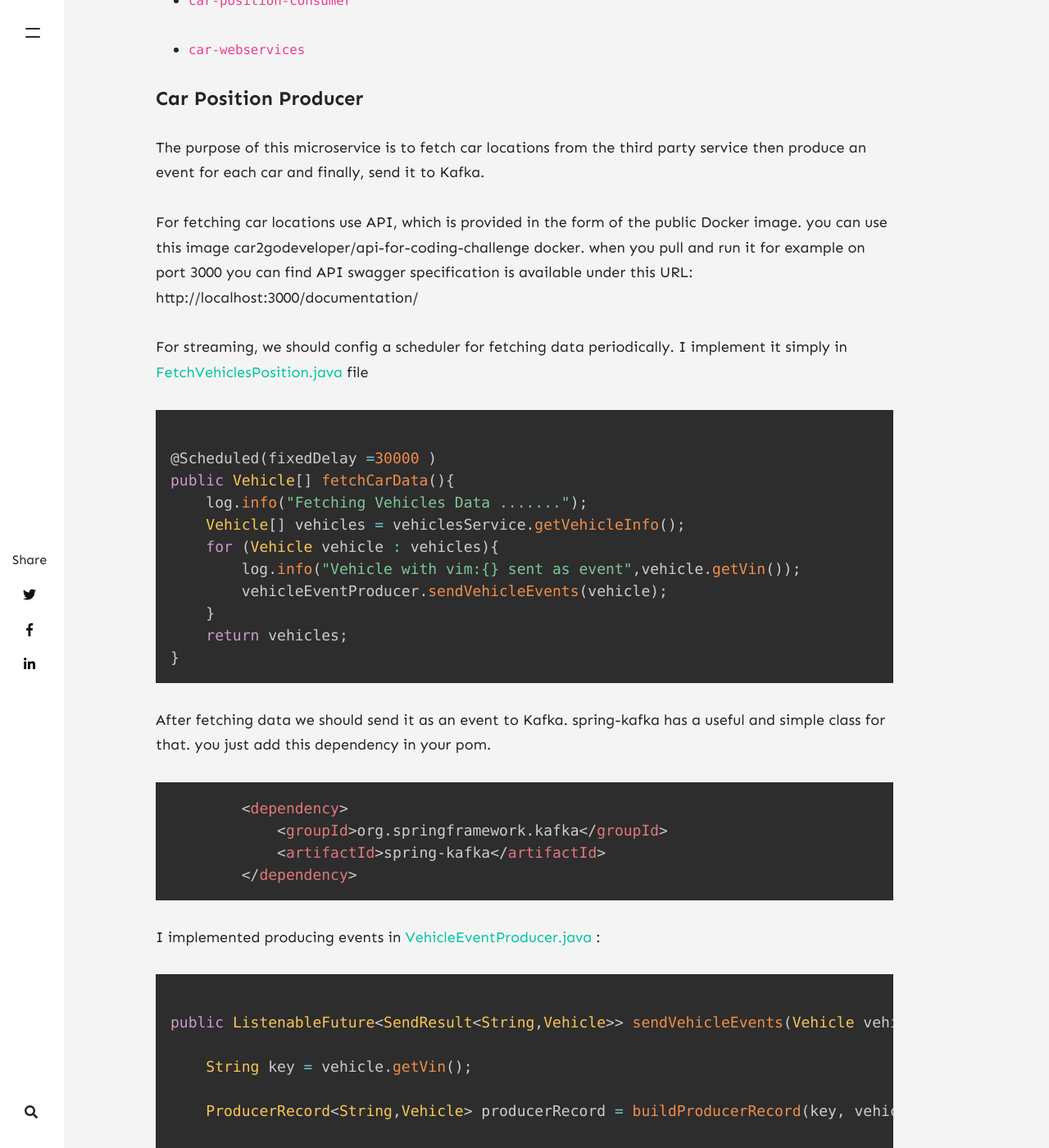
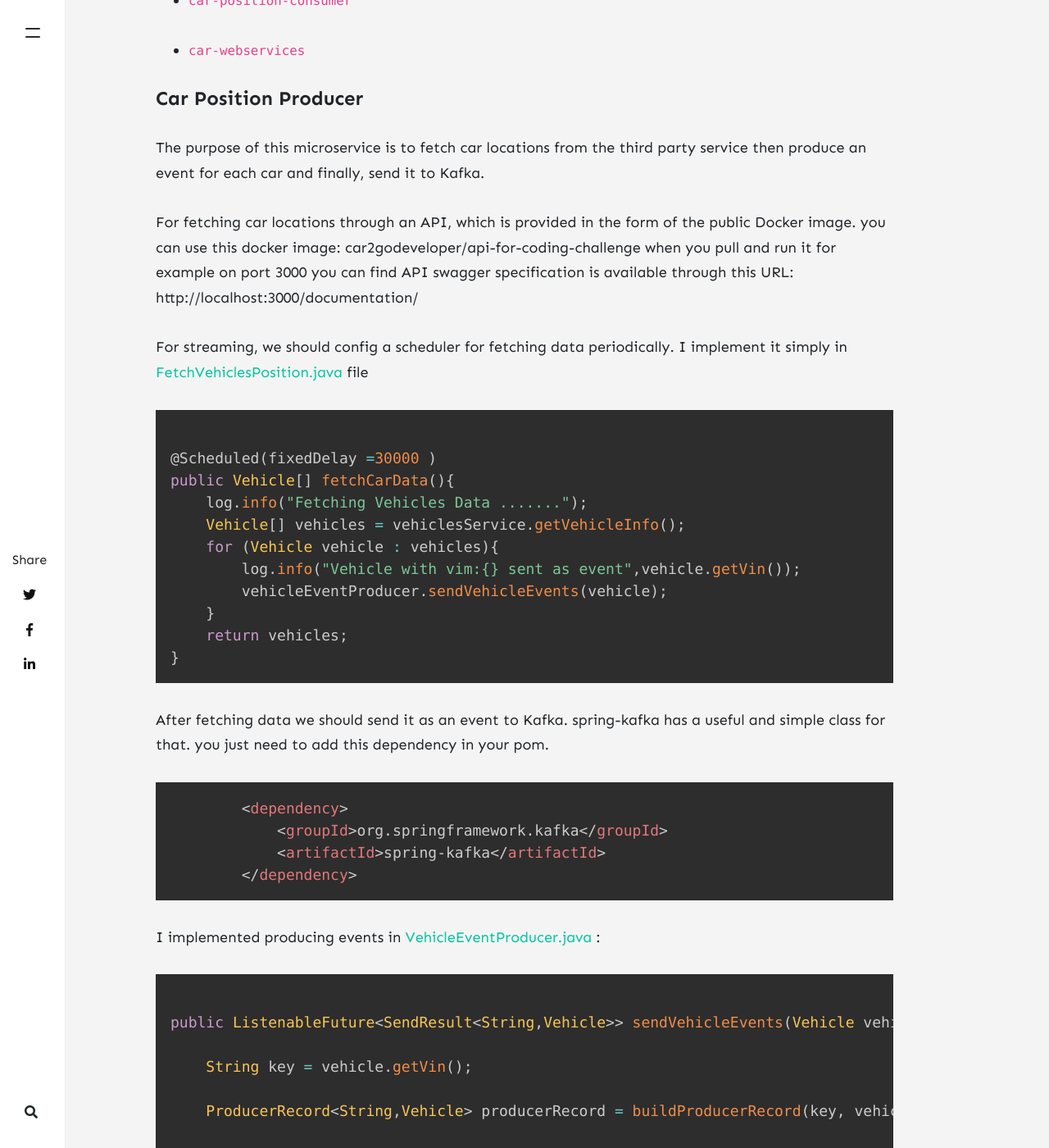
Before and after one commit to EhsanAsaDev/EhsanAsaDev.github.io, a Jekyll site: the page built from _posts/2021-03-17-How_to_use_Spring_and_Kafka_to_build_a_project_based_on_microservices_architecture.md, in a window 1280 px wide and 1400 px high, scrolled down 1892 px. Shown: the whole window at 82% size. Built offline with Jekyll 4.4.1, drawn with Linux system fonts in a browser that asks for light colours; nearby versions of some CDN libraries; comment, search, counter and statistics services are not loaded; some of the changed text lies outside the part shown.

Commit message:
update post

````diff
--- a/_posts/2021-03-17-How_to_use_Spring_and_Kafka_to_build_a_project_based_on_microservices_architecture.md
+++ b/_posts/2021-03-17-How_to_use_Spring_and_Kafka_to_build_a_project_based_on_microservices_architecture.md
@@ -34,9 +34,9 @@ The implementation consists of Three microservices implemented in Java using Spr
 The purpose of this microservice is to fetch car locations from the third party service then produce an event for each car
 and finally, send it to Kafka.
 
-For fetching car locations use API, which is provided in the form of the public Docker image.
-you can use this image car2godeveloper/api-for-coding-challenge docker.
-when you pull and run it for example on port 3000 you can find API swagger specification is available under this URL:
+For fetching car locations through an API, which is provided in the form of the public Docker image.
+you can use this docker image: car2godeveloper/api-for-coding-challenge
+when you pull and run it for example on port 3000 you can find API swagger specification is available through this URL:
 http://localhost:3000/documentation/
 
 For streaming, we should config a scheduler for fetching data periodically. I implement it simply in
@@ -56,7 +56,7 @@ public Vehicle[] fetchCarData(){
 }
 ```
 
-After fetching data we should send it as an event to Kafka. spring-kafka has a useful and simple class for that. you just add this dependency in your pom.
+After fetching data we should send it as an event to Kafka. spring-kafka has a useful and simple class for that. you just need to add this dependency in your pom.
 
 ```xml
         <dependency>
````
Also changed, not shown: other parts of _posts/2021-03-17-How_to_use_Spring_and_Kafka_to_build_a_project_based_on_microservices_architecture.md (+5 -5 lines), assets/images/car_position_diagram.png.
